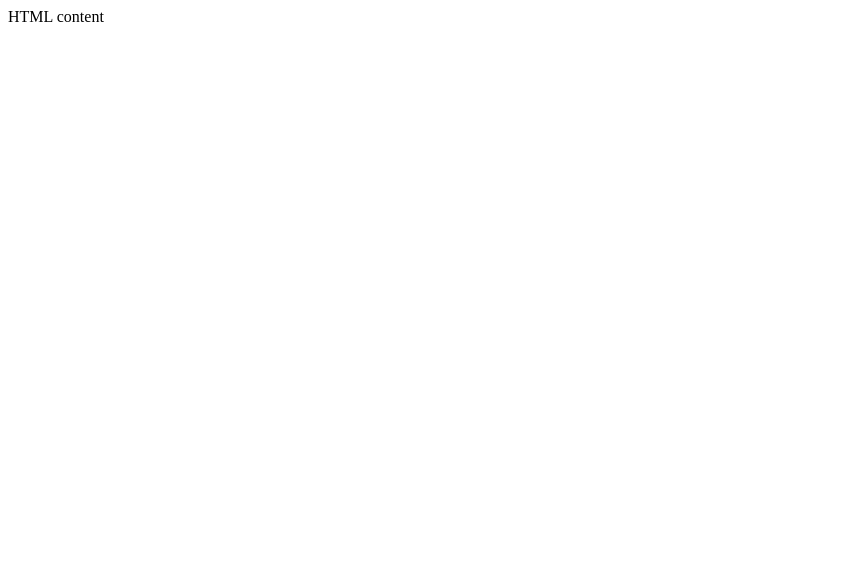
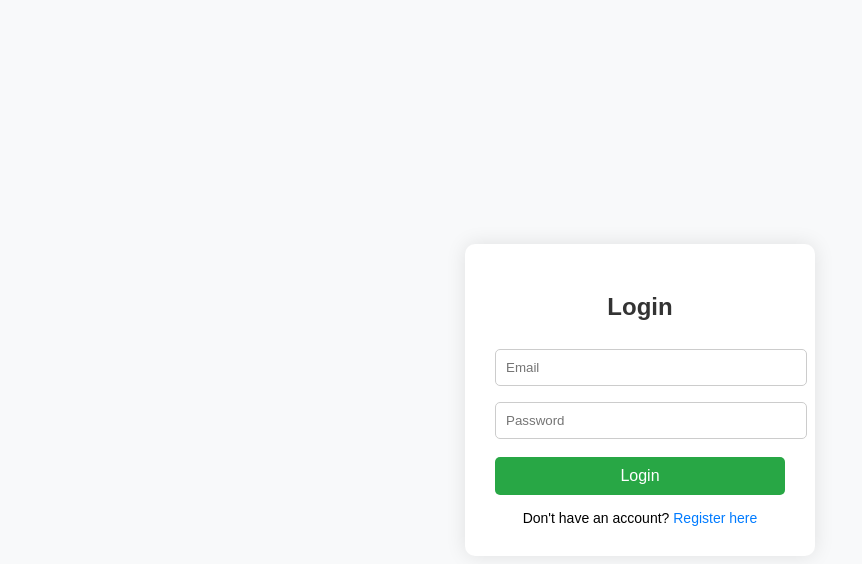
Before and after one commit to dashu1999/foodapp, a plain HTML site: page index.html in a window 1280 px wide. Shown: the whole page, without its empty margins (0-862 px from the left). Drawn offline with Linux system fonts and the light colour scheme.

Commit message:
Second commit

```diff
--- a/index.html
+++ b/index.html
@@ -1 +1,116 @@
-HTML content
+<!DOCTYPE html>
+<html lang="en">
+<head>
+  <meta charset="UTF-8">
+  <meta name="viewport" content="width=device-width, initial-scale=1">
+  <title>Online Food Ordering - Login & Registration</title>
+  <style>
+    body {
+      font-family: Arial, sans-serif;
+      background: #f8f9fa;
+      display: flex;
+      justify-content: center;
+      align-items: center;
+      height: 100vh;
+      margin: 0;
+    }
+
+    .container {
+      background: #ffffff;
+      border-radius: 10px;
+      box-shadow: 0 0 20px rgba(0, 0, 0, 0.1);
+      width: 350px;
+      padding: 30px;
+      box-sizing: border-box;
+    }
+
+    h2 {
+      text-align: center;
+      margin-bottom: 20px;
+      color: #333;
+    }
+
+    input[type="text"], input[type="email"], input[type="password"] {
+      width: 100%;
+      padding: 10px;
+      margin: 8px 0;
+      border: 1px solid #ccc;
+      border-radius: 5px;
+    }
+
+    button {
+      width: 100%;
+      padding: 10px;
+      background-color: #28a745;
+      border: none;
+      color: white;
+      font-size: 16px;
+      border-radius: 5px;
+      cursor: pointer;
+      margin-top: 10px;
+    }
+
+    button:hover {
+      background-color: #218838;
+    }
+
+    .toggle-link {
+      text-align: center;
+      margin-top: 15px;
+      font-size: 14px;
+    }
+
+    .toggle-link a {
+      color: #007bff;
+      text-decoration: none;
+      cursor: pointer;
+    }
+
+    .hidden {
+      display: none;
+    }
+  </style>
+</head>
+<body>
+
+<div class="container">
+  <!-- Login Form -->
+  <div id="loginForm">
+    <h2>Login</h2>
+    <form>
+      <input type="email" placeholder="Email" required>
+      <input type="password" placeholder="Password" required>
+      <button type="submit">Login</button>
+    </form>
+    <div class="toggle-link">
+      Don't have an account? <a onclick="toggleForms()">Register here</a>
+    </div>
+  </div>
+
+  <!-- Registration Form -->
+  <div id="registerForm" class="hidden">
+    <h2>Register</h2>
+    <form>
+      <input type="text" placeholder="Full Name" required>
+      <input type="email" placeholder="Email" required>
+      <input type="password" placeholder="Password" required>
+      <input type="password" placeholder="Confirm Password" required>
+      <button type="submit">Register</button>
+    </form>
+    <div class="toggle-link">
+      Already have an account? <a onclick="toggleForms()">Login here</a>
+    </div>
+  </div>
+</div>
+
+<script>
+  function toggleForms() {
+    const loginForm = document.getElementById('loginForm');
+    const registerForm = document.getElementById('registerForm');
+    loginForm.classList.toggle('hidden');
+    registerForm.classList.toggle('hidden');
+  }
+</script>
+
+</body>
+</html>
```
Also changed, not shown: js/auth.js (line endings or trailing spaces), js/cart.js (line endings or trailing spaces).
